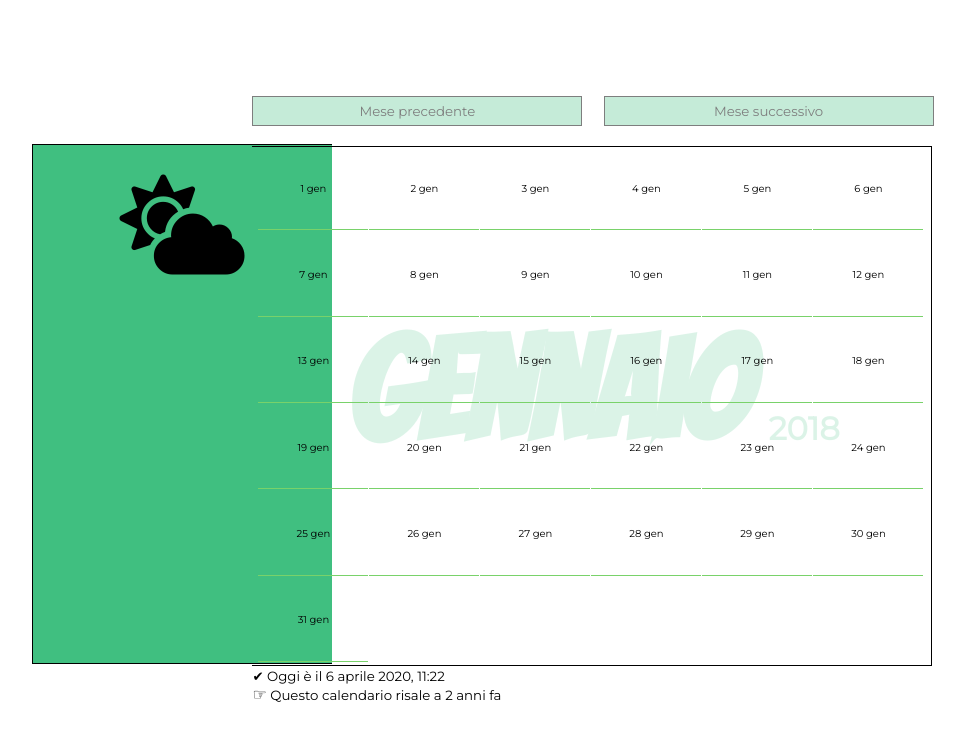
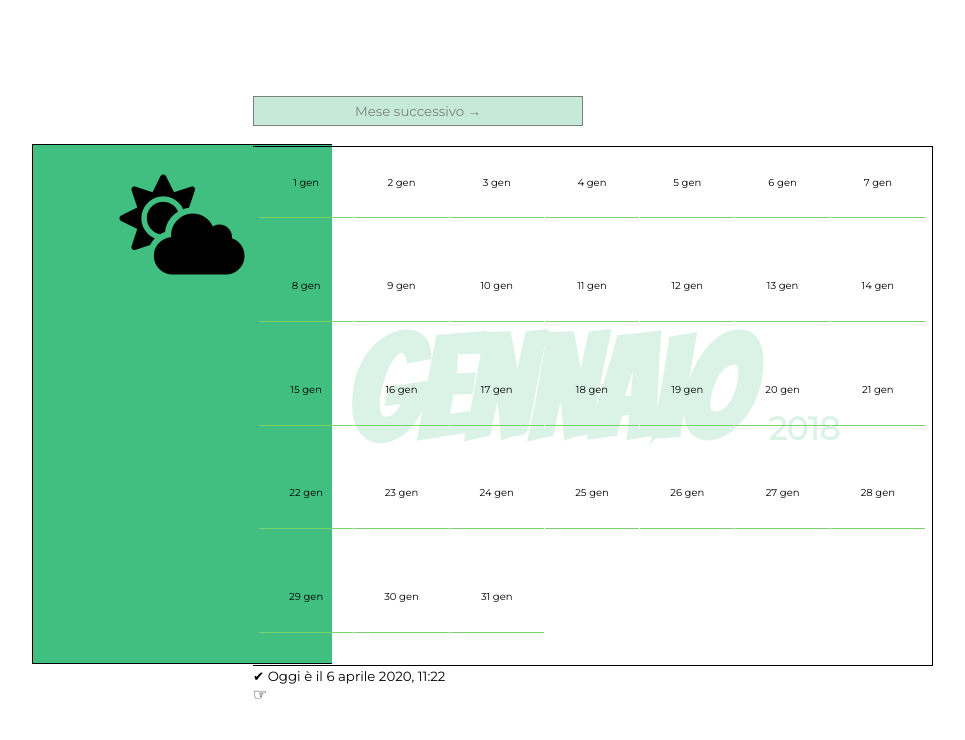
Before and after one commit to Ljnce/ajax-ex-calendar, a plain HTML site: page index.html in a window 1280 px wide. Shown: the whole page, without its empty margins (47-1012 px from the left). Drawn offline with nearby package versions, Linux system fonts and the light colour scheme; no server answers.

Commit message:
Modifiche

```diff
--- a/css/style.css
+++ b/css/style.css
@@ -82,9 +82,11 @@ h1{
     color: black;
 }
 
-.btn-navigation:focus{
-    display: none;
-}
+/*
+.btn-navigation:disabled{
+    background-color: red;
+    cursor: not-allowed;
+} */
 
 .btn-navigation.prev{
     margin-right: 17px;
@@ -107,8 +109,8 @@ h1{
 }
 
 .section{
-    height: calc(500px / 6);
-    width: calc(660px / 6);
+    height: calc(500px / 7);
+    width: calc(660px / 7);
     border: 1px solid #79d26a;
     border-style: hidden hidden solid hidden;
     list-style: none;
--- a/js/main.js
+++ b/js/main.js
@@ -6,37 +6,48 @@ var thisHour = moment().format('LL, LT'); //Ora e giorno correnti
 $('.hour').text(thisHour);
 
 var thisStartMonth = moment('2018-01-01'); //Ho il mio mese, giorno e anno di partenza
-var from = thisStartMonth.fromNow();
-$('.years-ago small').text('  Questo calendario risale a ' + from);// Questo calendario risale a...
+//var from = thisStartMonth.fromNow();
+var limiteIniziale = moment('2018-01-01');
+var limiteFinale = moment('2018-12-01');
+//$('.years-ago small').text('  Questo calendario risale a ' + from);// Questo calendario risale a...
 var monthNumber = thisStartMonth.format('M') - 1; //Trovo il numero del mese
 dayCalendar(thisStartMonth);//Mese di partenza
 holidays(monthNumber);//Porto il numero del mese
 
 //Mese successivo
 $('.next').click(function(){
+    //$('.prev').prop('disabled', false); -----> //Utilizzo isSame con disabled click
    thisStartMonth.add(1, 'month'); //aggiungo un mese ad ogni click
    var monthNumber = thisStartMonth.format('M') - 1; //Trovo il numero del mese
    dayCalendar(thisStartMonth);
    holidays(monthNumber);
+
 });
 
 //Mese precedente
 $('.prev').click(function(){
-   thisStartMonth.add(-1, 'month'); //aggiungo un mese ad ogni click
+   thisStartMonth.subtract(1, 'month'); //aggiungo un mese ad ogni click
    var monthNumber = thisStartMonth.format('M') - 1; //Trovo il numero del mese
    dayCalendar(thisStartMonth);
    holidays(monthNumber);
+   //if(thisStartMonth.isSameOrBefore(limiteIniziale)){ ---> //Utilizzo isSame con disabled click
+    //   $('.prev').prop('disabled', true);
+  // }
 });
 
 //Funzione al click
 function dayCalendar(thisMonth){
     $('#day-after-day').empty()//.html('');
-    var standardDay = thisStartMonth.clone(); //clone
+    var standardDay = thisMonth.clone(); //clone
     var thisMonthMonths = thisMonth.daysInMonth(); //Trovo il numero di giorni che ha il mio numero
+
     var monthName = thisMonth.format('MMMM'); //Trovo il nome del mese
     $('#nome-mese').text(monthName); //Metto il nome del mese corrispondente ad ogni click
-    var yearName = wrongYear(thisMonth);//Richiamo funzione per l'anno sbagliato, e richiamo il .formato('YYYY') per lo step sotto
-    $('#anno').text(yearName);//Metto il numero dell'anno corrispondente
+
+    var yearName = wrongYear(thisMonth);//Richiamo funzione per l'anno sbagliato
+
+    var yearNameText = thisMonth.format('YYYY');//Trovo l'anno corrispondente
+    $('#anno').text(yearNameText);//Metto il numero dell'anno corrispondente
 
     /*
     //ALTERNATIVA 2 ALLA FUNZIONE PER L'ANNO SBAGLIATO
@@ -74,7 +85,8 @@ $('#day-after-day').on('click', '.section', function(){
 }
 */
 
-//Anno fuori dall'API (2018)
+/*
+//Anno fuori dall'API (2018)-----> ALTERNATIVA 1
 function wrongYear(thisMonth){
     var year = thisMonth.format('YYYY');
     if (year == 2019) {
@@ -111,6 +123,26 @@ function wrongYear(thisMonth){
     }
     return year;
 }
+*/
+
+
+
+//ALTERNATIVA CON SOLO 1 TASTO ------> ALTERNATIVA 2
+function wrongYear(thisMonth){
+    var year = thisMonth.format('M')- 1;
+    if (year == 0) { //Mi mostri solo il next a gennaio
+        $('.next').show();
+        $('.prev').hide();
+    } else if (year == 11) { //Mi mostri solo il prev se arrivi dicembre
+        $('.next').hide();
+        $('.prev').show();
+    } else{ //Me li mostri entrambi
+        $('.next').show();
+        $('.prev').show();
+    }
+    return year;
+}
+
 
 /*
 //RICHIAMO ALTERNATIVA 2 ALLA FUNZIONE PER L'ANNO SBAGLIATO
```
Also changed, not shown: index.html (+2 -2 lines).
